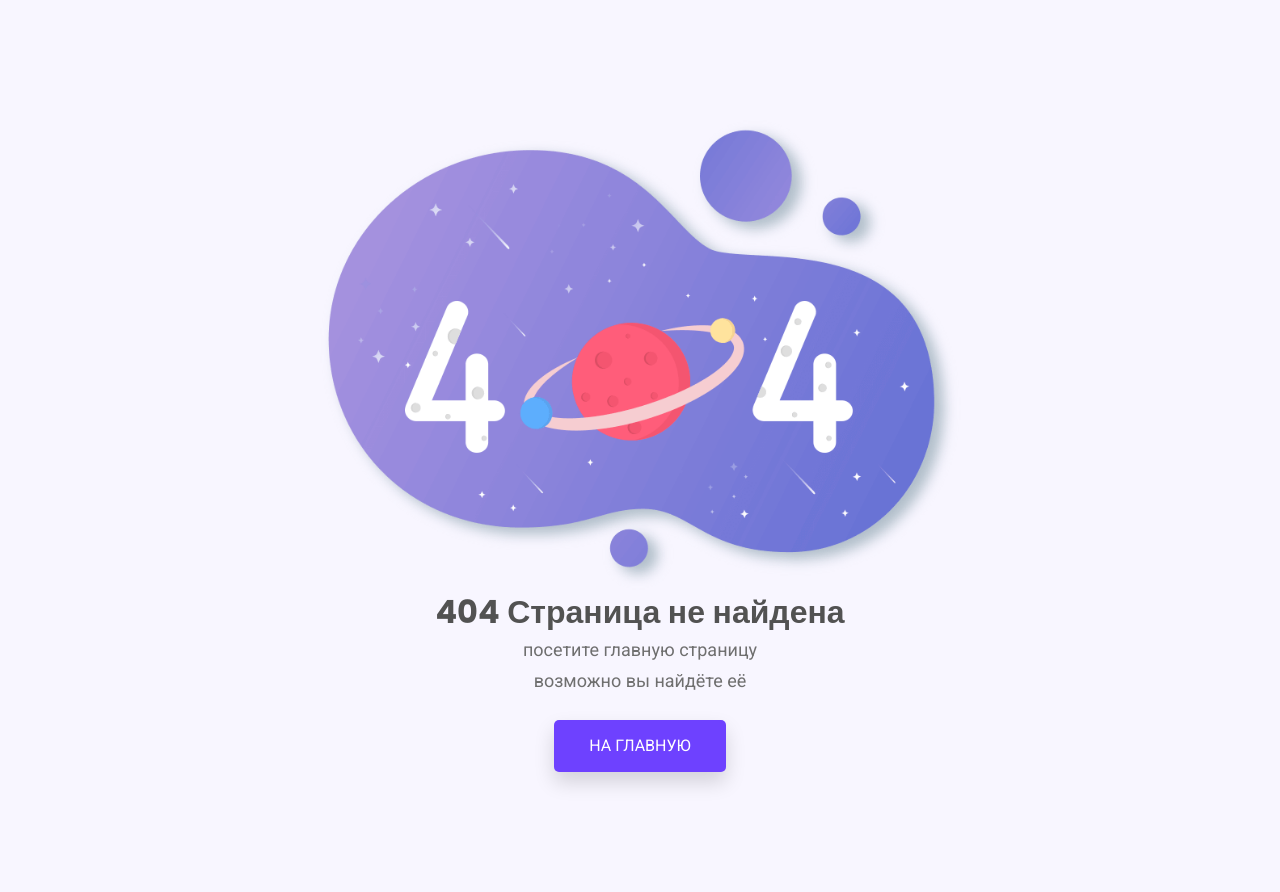
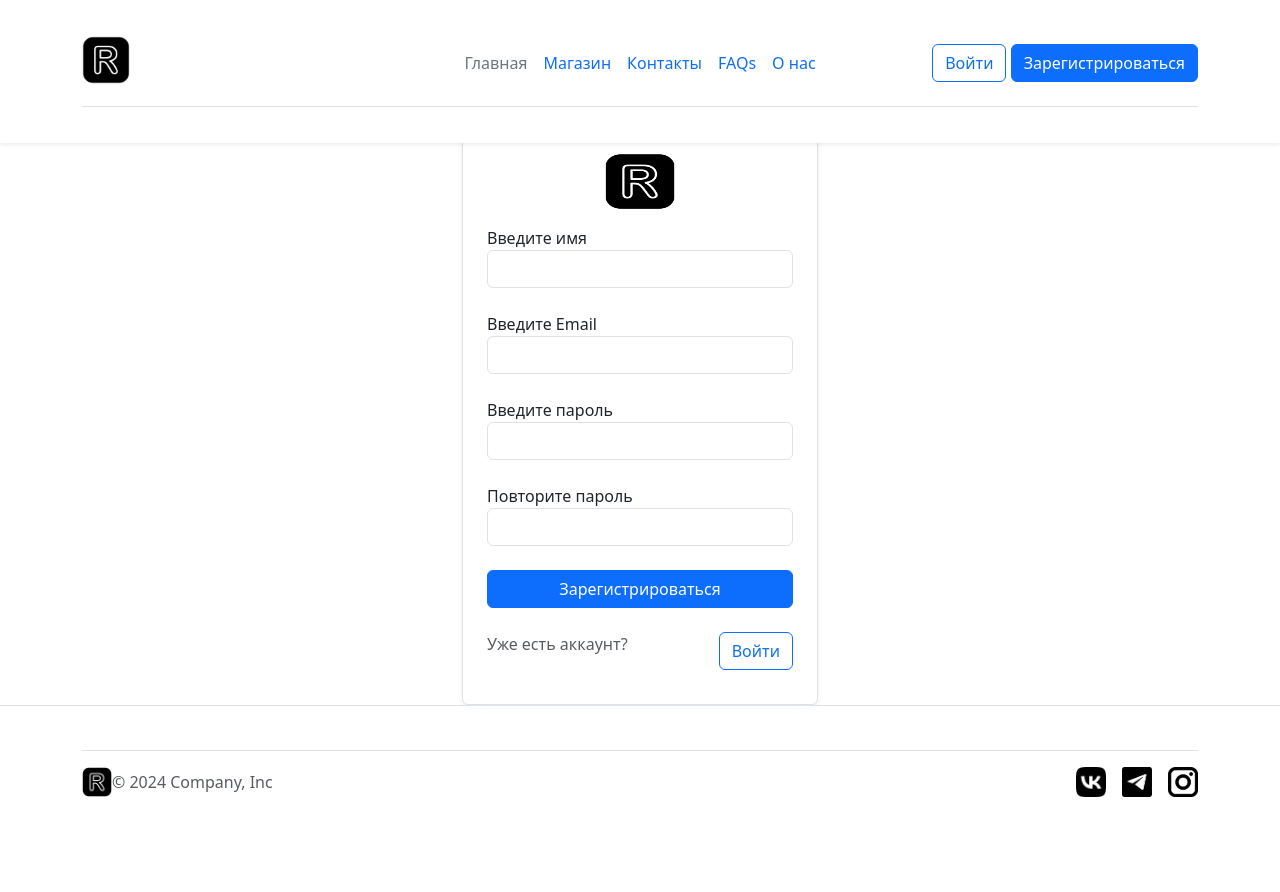
Before and after one commit to Illuminater1/Web_shop, a Flask app: page /user/register in a window 1280 px wide. After the commit the page ends 797 px from the top, so only its background shows below. Run offline with Flask 3, Linux system fonts and the light colour scheme.

Commit message:
Добавлена форма регистрации пользователя

```diff
--- a/app/templates/base.html
+++ b/app/templates/base.html
@@ -32,7 +32,7 @@
           {% else %}
           <a class="btn btn-outline-primary" href="{{ url_for('user.logout') }}" role="button">Выйти</a>
           {% endif %}
-        <button type="button" class="btn btn-primary">Зарегистрироваться</button>
+        <a class="btn btn-primary" href="{{ url_for('user.register') }}">Зарегистрироваться</a>
         </div>
     </div>
     </div>
--- /dev/null
+++ b/app/templates/user/register.html
@@ -0,0 +1,43 @@
+{% extends 'base.html' %}
+
+{% block title %}
+{{ page_title }}
+{% endblock %}
+
+{% block content %}
+<div class="container">
+    <div class="row justify-content-center align-items-center">
+        <div class="col-12 col-sm-10 col-md-8 col-lg-6 col-xl-4">
+            <form action="{{ url_for('user.register') }}" method="POST" class="border p-4 rounded shadow-sm">
+                <img class="mb-3 mx-auto d-block" src="{{ url_for('static', filename='img/logo.png') }}" alt=""
+                     width="72" height="57">
+                {{ form.hidden_tag() }}
+                <div class="form-group mb-4">
+                    {{ form.username.label }}
+                    {{ form.username() }}
+                </div>
+                <div class="form-group mb-4">
+                    {{ form.email.label }}
+                    {{ form.email() }}
+                </div>
+                <div class="form-group mb-4">
+                    {{ form.password.label }}
+                    {{ form.password() }}
+                </div>
+                <div class="form-group mb-4">
+                    {{ form.password2.label }}
+                    {{ form.password2() }}
+                </div>
+                <div class="form-group mb-4">
+                    {{ form.submit() }}
+                </div>
+                <div class="form-group mb-4">
+                    <span class="text-body-secondary">Уже есть аккаунт?</span>
+                    <a class="btn btn-outline-primary float-end" href="{{ url_for('user.login') }}"
+                       role="button">Войти</a>
+                </div>
+            </form>
+        </div>
+    </div>
+</div>
+{% endblock %}
--- a/app/user/forms.py
+++ b/app/user/forms.py
@@ -1,10 +1,12 @@
 from flask import Blueprint
 from flask_wtf import FlaskForm
 from wtforms import StringField, PasswordField, SubmitField, BooleanField
-from wtforms.validators import DataRequired
+from wtforms.validators import ValidationError, DataRequired, Email, EqualTo
 
+from app.user.models import User
 
 blueprint = Blueprint('user', __name__, url_prefix='/user')
+
 
 class LoginForm(FlaskForm):
     username = StringField("Имя пользователя", validators=[DataRequired()], render_kw={"class": "form-control"})
@@ -12,3 +14,22 @@ class LoginForm(FlaskForm):
     submit = SubmitField("Отправить", render_kw={"class": "btn btn-primary w-100 py-2"})
     remember_me = BooleanField("Запомнить меня", default=True,
                                render_kw={"class": "form-check-input"})
+
+
+class RegistrationForm(FlaskForm):
+    username = StringField('Введите имя', validators=[DataRequired()], render_kw={"class": "form-control"})
+    email = StringField('Введите Email', validators=[DataRequired(), Email()], render_kw={"class": "form-control"})
+    password = PasswordField('Введите пароль', validators=[DataRequired()], render_kw={"class": "form-control"})
+    password2 = PasswordField(
+        'Повторите пароль', validators=[DataRequired(), EqualTo('password')], render_kw={"class": "form-control"})
+    submit = SubmitField('Зарегистрироваться', render_kw={"class": "btn btn-primary w-100"})
+
+    def validate_username(self, username):
+        user = User.query.filter_by(username=username.data).first()
+        if user is not None:
+            raise ValidationError('Пожалуйста введите другое имя')
+
+    def validate_email(self, email):
+        user = User.query.filter_by(email=email.data).first()
+        if user is not None:
+            raise ValidationError('Этот логин уже используется, введите другой')
--- a/app/user/views.py
+++ b/app/user/views.py
@@ -1,6 +1,6 @@
 from flask import Blueprint, flash, redirect, url_for, render_template
 from flask_login import login_user, logout_user, current_user
-from app.user.forms import LoginForm
+from app.user.forms import LoginForm, RegistrationForm
 from app.user.models import User
 
 blueprint = Blueprint('user', __name__,
@@ -8,10 +8,24 @@ blueprint = Blueprint('user', __name__,
                       template_folder='templates/user')
 
 
+
+@blueprint.route("/register", methods=['GET', 'POST'])
+def register():
+    if current_user.is_authenticated:
+        return redirect(url_for('/.index'))
+    form = RegistrationForm()
+    title = "Регистрация"
+
+    return render_template('user/register.html',
+                           page_title=title, form=form)
+
+
+
+
 @blueprint.route("/login", methods=['GET', 'POST'])
 def login():
     if current_user.is_authenticated:
-        return redirect(url_for('index'))
+        return redirect(url_for('/.index'))
     form = LoginForm()
     page_title = "Авторизация"
 
```
Also changed, not shown: app/templates/user/registation.html (deleted), app/user/utilits.py (added).
